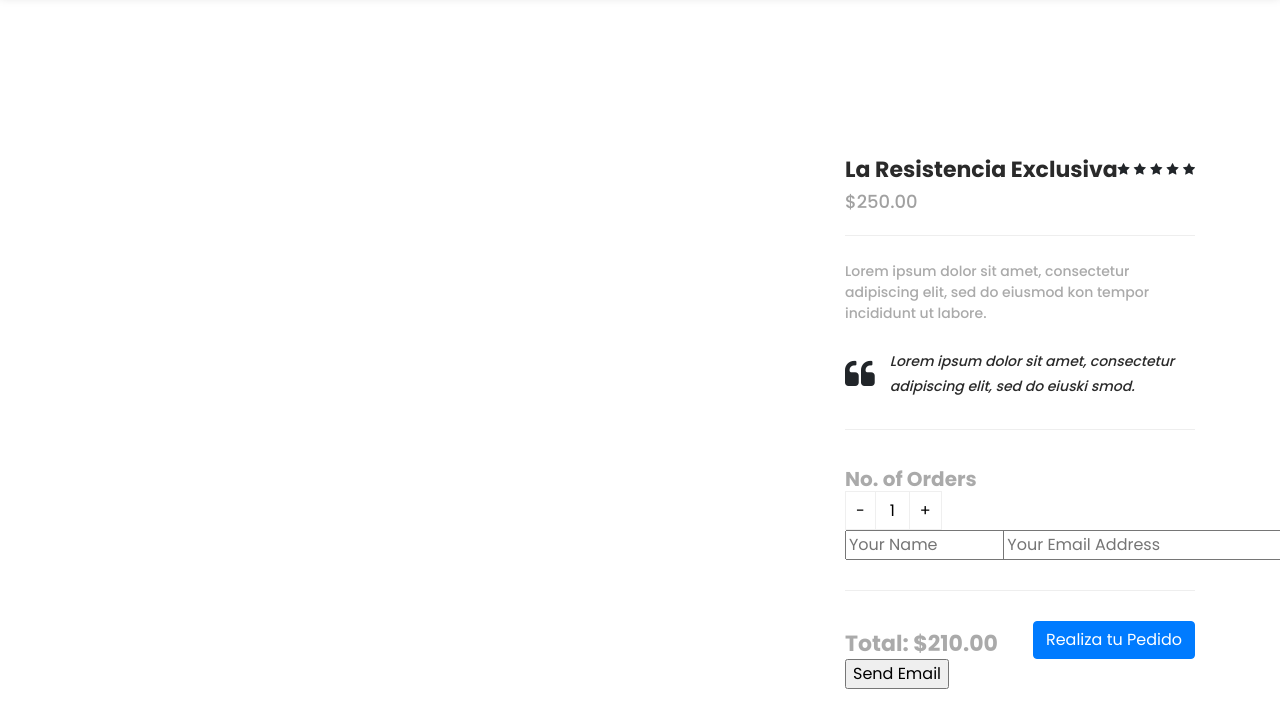
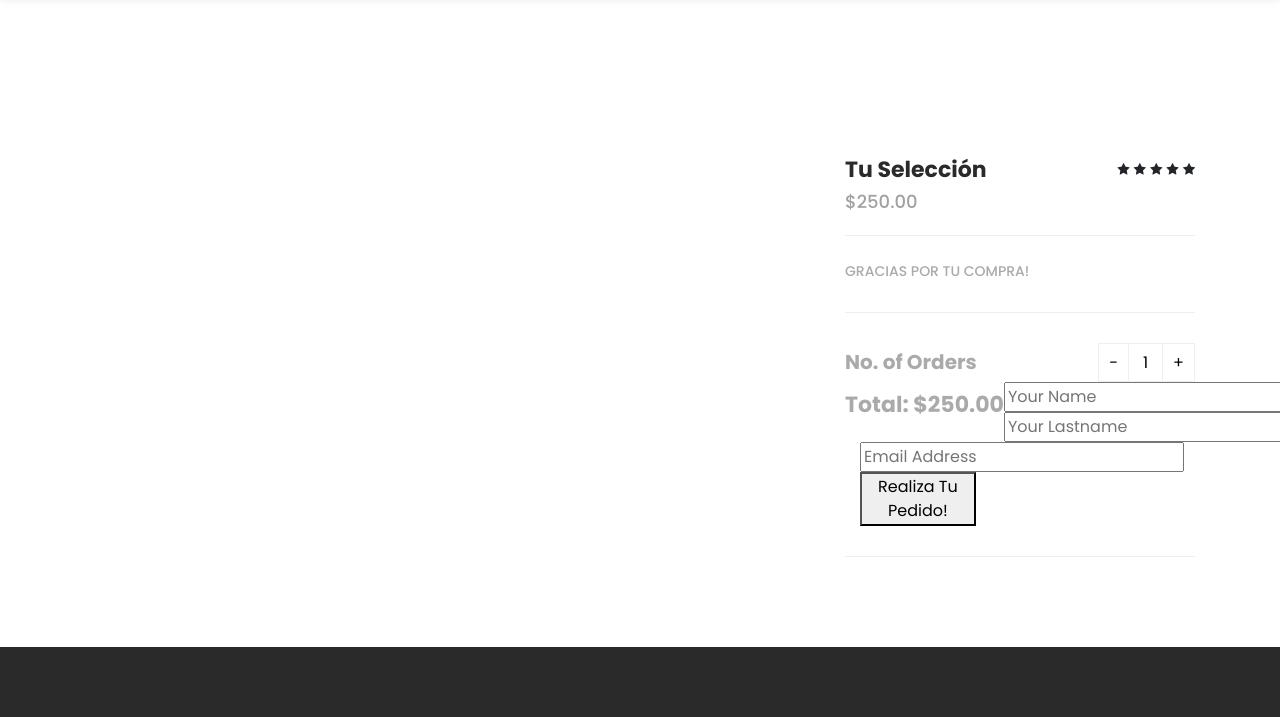
Before and after one commit to alvarodgzz/LosInsurgentesOnlineStore, a plain HTML site: page single-product.html in a window 1280 px wide. Shown: the part 83-800 px from the top of the page. Drawn offline with Linux system fonts and the light colour scheme.

Commit message:
Add email service and database modifications

```diff
--- a/single-product.html
+++ b/single-product.html
@@ -91,7 +91,7 @@
             </div>
             <div class="col-lg-4">
                 <div class="right-content">
-                    <h4>La Resistencia Exclusiva</h4>
+                    <h4>Tu Selección</h4>
                     <span class="price">$250.00</span>
                     <ul class="stars">
                         <li><i class="fa fa-star"></i></li>
@@ -100,10 +100,8 @@
                         <li><i class="fa fa-star"></i></li>
                         <li><i class="fa fa-star"></i></li>
                     </ul>
-                    <span>Lorem ipsum dolor sit amet, consectetur adipiscing elit, sed do eiusmod kon tempor incididunt ut labore.</span>
-                    <div class="quote">
-                        <i class="fa fa-quote-left"></i><p>Lorem ipsum dolor sit amet, consectetur adipiscing elit, sed do eiuski smod.</p>
-                    </div>
+                    <span>GRACIAS POR TU COMPRA!</span>
+
                     <div class="quantity-content">
                         <div class="left-content">
                             <h6>No. of Orders</h6>
@@ -113,24 +111,37 @@
                                 <input type="button" value="-" class="minus"><input type="number" id="qtyField" step="1" min="1" max="" name="quantity" value="1" title="Qty" class="input-text qty text" size="4" pattern="" inputmode=""><input type="button" value="+" class="plus">
                                 <div class="row">
                                   <div class="col-lg-5">
-                                    <fieldset>
+                                    <!-- <fieldset>
                                       <input name="name" type="text" id="nameField" placeholder="Your Name" required="">
                                     </fieldset>
                                   </div>
                                   <div class="col-lg-5">
                                     <fieldset>
-                                      <input name="email" type="text" id="emailField" pattern="[^ @]*@[^ @]*" placeholder="Your Email Address" required="">
+                                      <input name="lastname" type="text" id="lastNameField" pattern="[^ @]*@[^ @]*" placeholder="Your Lastname" required="">
                                     </fieldset>
-                                  </div>
+                                    <form id="botonsito" action="https://formsubmit.co/losinsurgentesshop@gmail.com" method="POST">
+                                      <input type="email" name="email" id="emailField" placeholder="Email Address">
+                                      <button id="botonsito" type="submit">Realiza Tu Pedido!</button>
+                                    </form>
+                                  </div> -->
                                 </div>
                             </div>
                         </div>
                     </div>
                     <div class="total">
-                        <h4>Total: $210.00</h4>
-                        <div class="main-border-button"><button id="botonsito" class="btn btn-primary">Realiza tu Pedido</button></div>
-                        <form method="post">
-                          <input type="button" value="Send Email" onclick="sendEmail()"/>
+                        <h4>Total: $250.00</h4>
+                        <!-- <div class="main-border-button"><button class="btn btn-primary">Realiza tu Pedido</button></div> -->
+                        <fieldset>
+                          <input name="name" type="text" id="nameField" placeholder="Your Name" required="">
+                        </fieldset>
+                      </div>
+                      <div class="col-lg-5">
+                        <fieldset>
+                          <input name="lastname" type="text" id="lastNameField" pattern="[^ @]*@[^ @]*" placeholder="Your Lastname" required="">
+                        </fieldset>
+                        <form id="botonsito" action="https://formsubmit.co/losinsurgentesshop@gmail.com" method="POST">
+                          <input type="email" name="email" id="emailField" placeholder="Email Address">
+                          <button id="botonsito" type="submit">Realiza Tu Pedido!</button>
                         </form>
                     </div>
                 </div>
@@ -224,10 +235,11 @@
       function submitOrder() {
         // Get values
         var name = getInputVal('nameField');
+        var lastname = getInputVal('lastNameField');
         var email = getInputVal('emailField');
         var quantity = getInputVal('qtyField');
 
-        saveOrder(name, email, quantity);
+        saveOrder(name, lastname, email, quantity);
         // document.getElementById('qtyField').reset();
         // document.getElementById('emailField').reset();
         // document.getElementById('nameField').reset();
@@ -239,18 +251,18 @@
       }
 
       // Save order to firebase
-      function saveOrder(name, email, quantity) {
+      function saveOrder(name, lastname, email, quantity) {
         var newOrderRef = ordenesRef.push();
         console.log("entra2");
         newOrderRef.set({
           name: name,
+          lastname: lastname,
           email: email,
           quantity: quantity
         });
       }
 
       function getImage() {
-        console.log("entra");
         const urlParams = new URLSearchParams(window.location.search);
         const image = String(urlParams.get('image'));
         return image;
```
